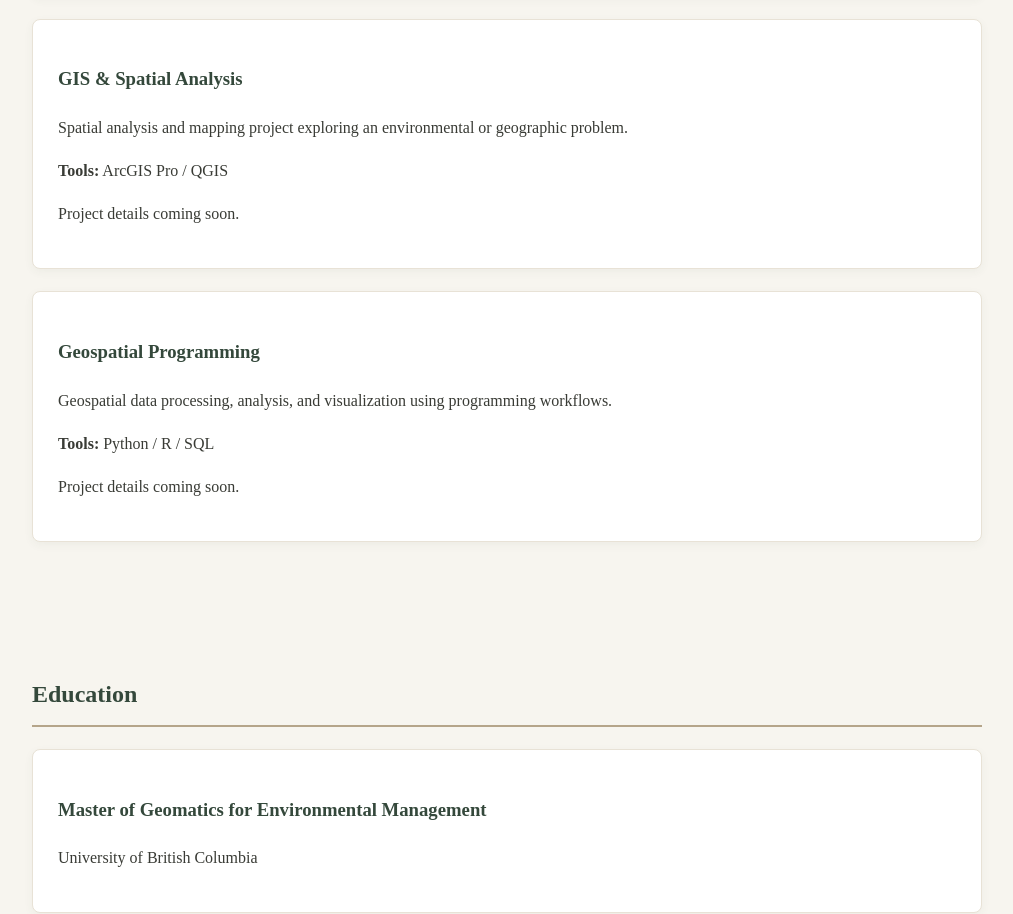
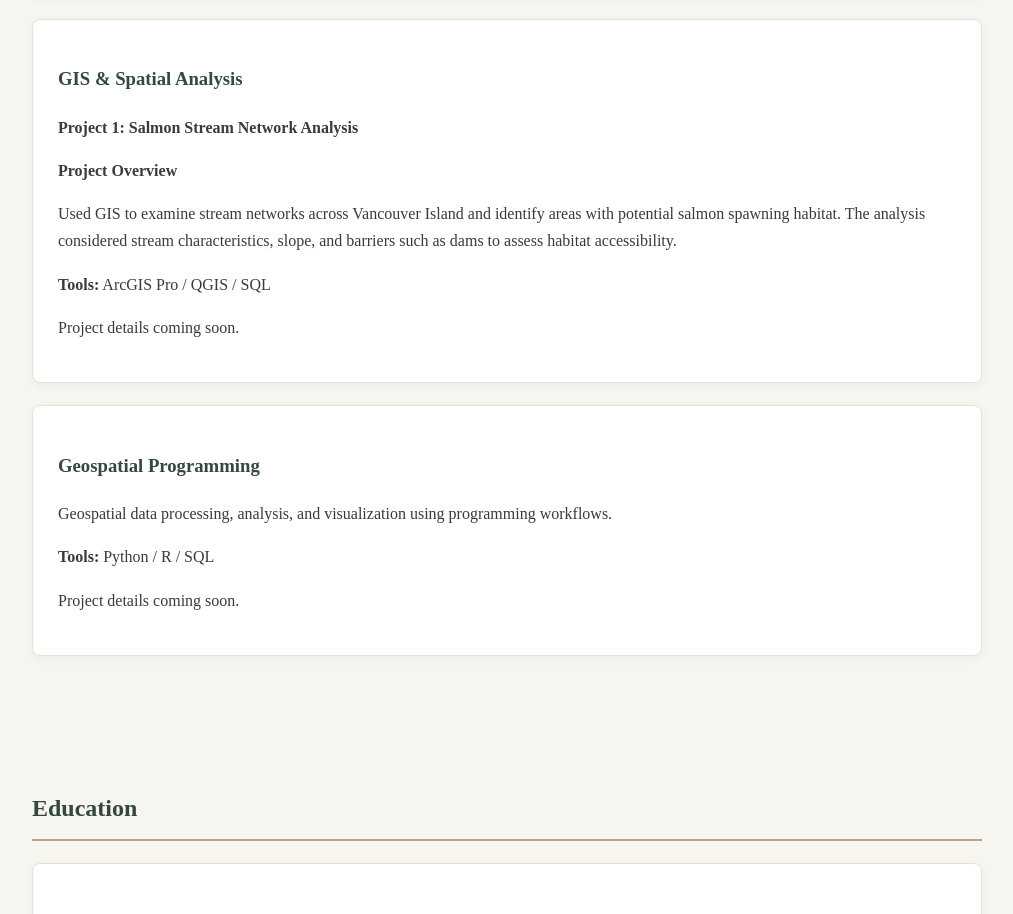
Before and after one commit to gracelush3/gracelush3.github.io, a plain HTML site: page index.html in a window 1280 px wide. Shown: the part 1694-2608 px from the top of the page, without its empty margins (133-1146 px from the left). Drawn offline with Linux system fonts and the light colour scheme.

Commit message:
Revise project overview and tools for Project 1
Updated project description and added SQL to tools used.

```diff
--- a/index.html
+++ b/index.html
@@ -213,12 +213,20 @@
 
             <h3>GIS & Spatial Analysis</h3>
 
+            <p><strong>Project 1: Salmon Stream Network Analysis</strong></p>
+
+            <p><strong>Project Overview </strong></p>
+
             <p>
-                Spatial analysis and mapping project exploring
-                an environmental or geographic problem.
+                Used GIS to examine stream networks across
+                Vancouver Island and identify areas with
+                potential salmon spawning habitat. The
+                analysis considered stream characteristics,
+                slope, and barriers such as dams to assess
+                habitat accessibility.
             </p>
 
-            <p><strong>Tools:</strong> ArcGIS Pro / QGIS</p>
+            <p><strong>Tools:</strong> ArcGIS Pro / QGIS / SQL</p>
 
             <p>Project details coming soon.</p>
 
```
